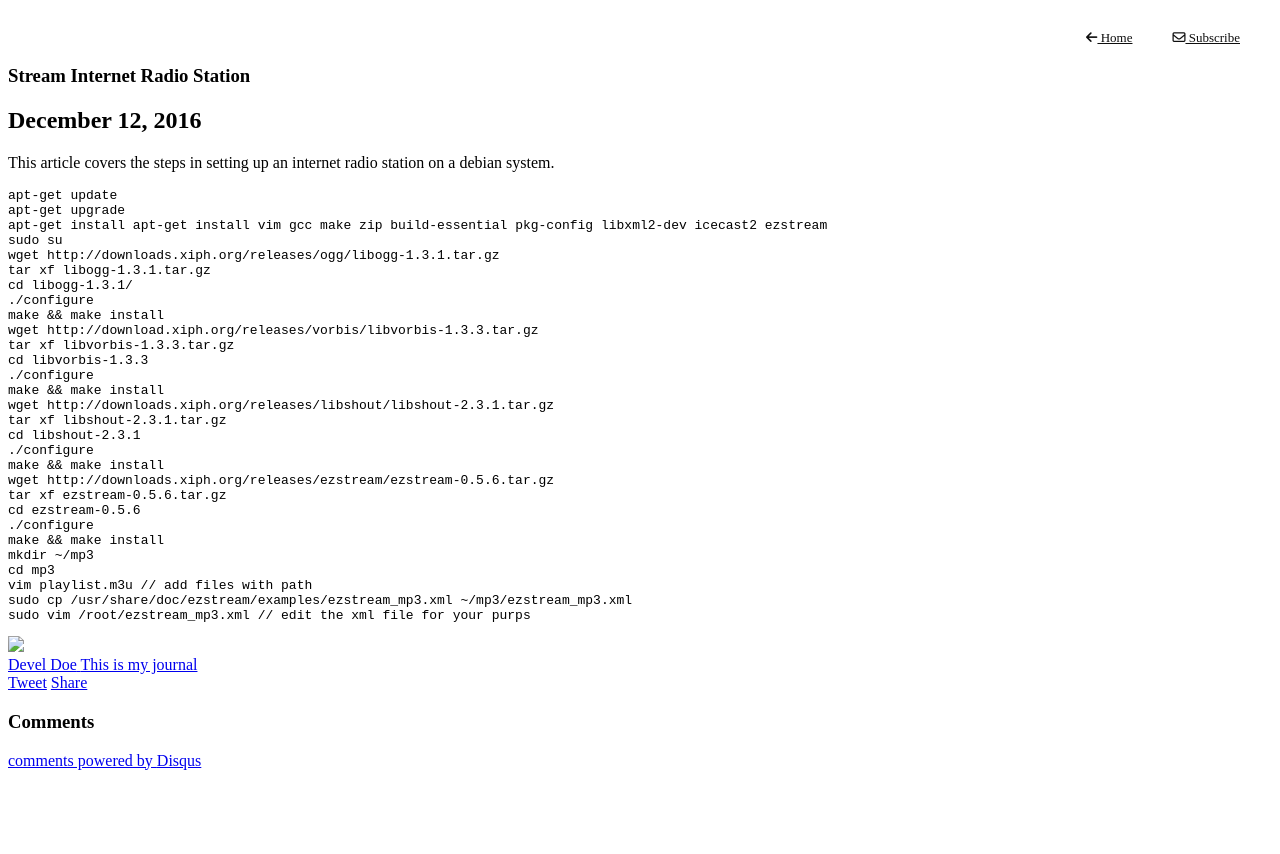
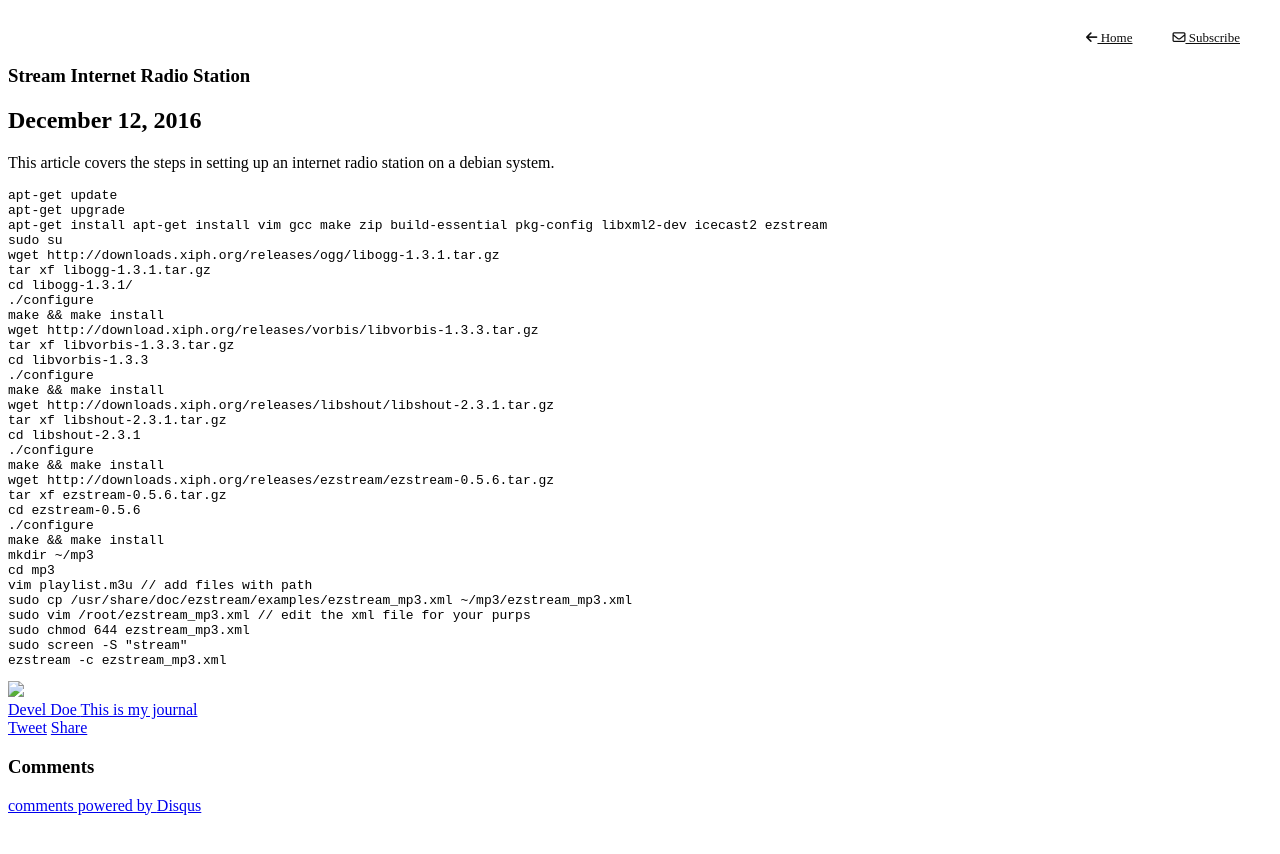
Before and after one commit to develdoe/develdoe.github.io, a Jekyll site: the page built from _posts/2016-12-12-stream-internet-radio-station.md, in a window 1280 px wide. Shown: the top 854 px of the page. Built offline with Jekyll 4.4.1, drawn with Linux system fonts in a browser that asks for light colours; nearby versions of some CDN libraries; comment, search, counter and statistics services are not loaded.

Commit message:
Updated 2016-12-12-stream-internet-radio-station.md

````diff
--- a/_posts/2016-12-12-stream-internet-radio-station.md
+++ b/_posts/2016-12-12-stream-internet-radio-station.md
@@ -37,4 +37,7 @@ cd mp3
 vim playlist.m3u // add files with path
 sudo cp /usr/share/doc/ezstream/examples/ezstream_mp3.xml ~/mp3/ezstream_mp3.xml
 sudo vim /root/ezstream_mp3.xml // edit the xml file for your purps
+sudo chmod 644 ezstream_mp3.xml
+sudo screen -S "stream"
+ezstream -c ezstream_mp3.xml
 ```
````
